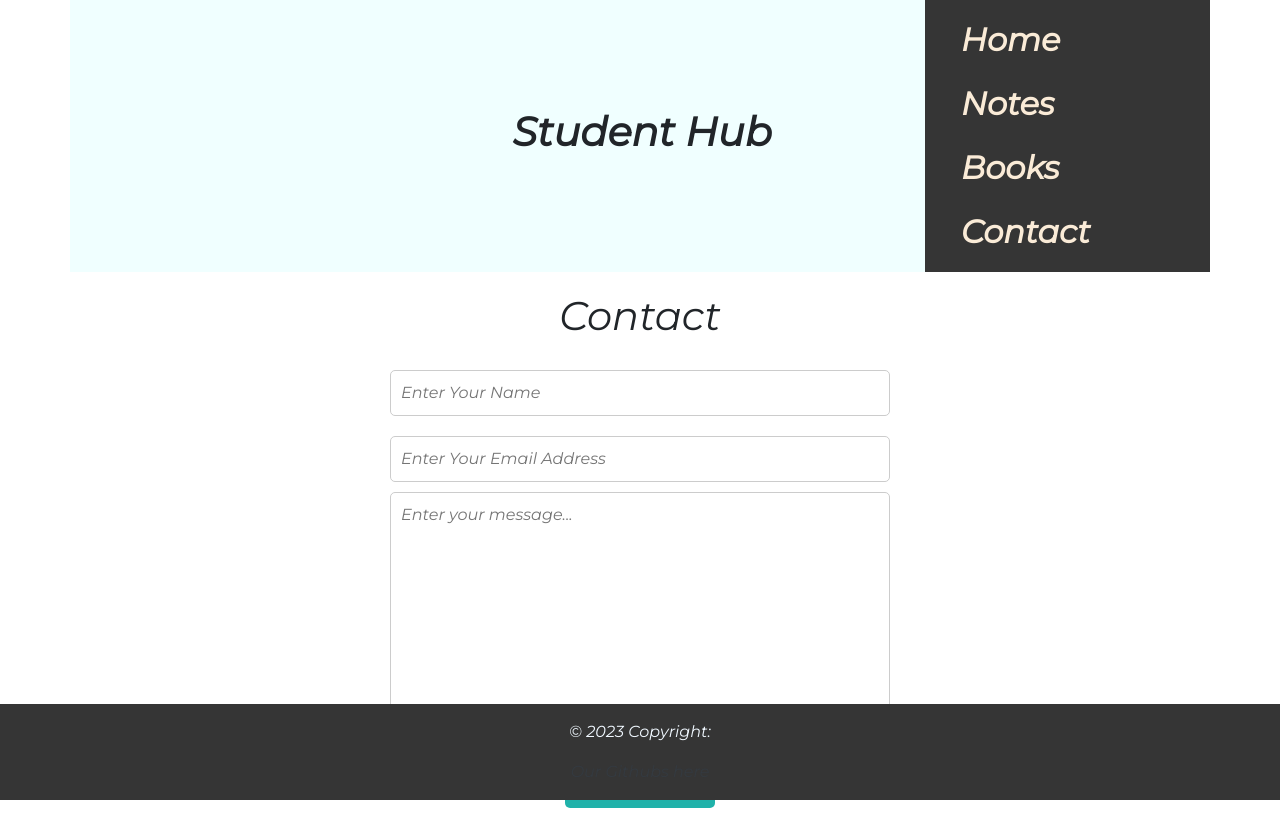
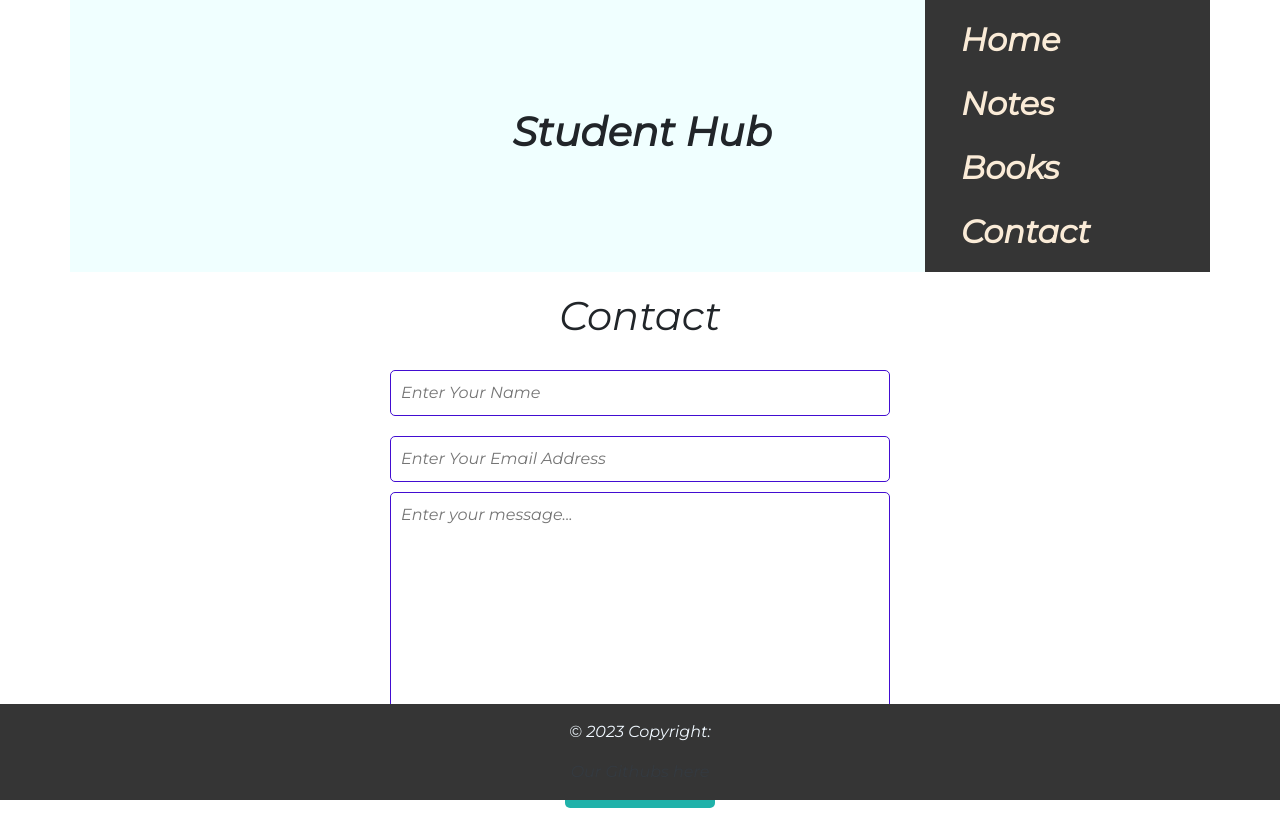
Before and after one commit to reinkaoss/React-Student-Hub-App, a React (Create React App) app: page /contact in a window 1280 px wide. Built offline with nearby package versions, Linux system fonts and the light colour scheme.

Commit message:
modified the css file of the contact page

```diff
--- a/src/components/Contact/style.css
+++ b/src/components/Contact/style.css
@@ -18,6 +18,7 @@ form {
     border-radius: 5px;
     width: 500px;
     font-size: 16px;
+    border-color: #420dd1;
   }
 
 .submitBtn {
@@ -33,7 +34,7 @@ form {
 }
 
 .submitBtn:hover {
-    background-color: #3e8e41;
+    background-color: #420dd1;
 }
 
 .success {
--- a/src/components/Hub/style.css
+++ b/src/components/Hub/style.css
@@ -27,6 +27,7 @@ body {
 .binLogo, .editLogo {
     width: 30px;
 }
+
 
 
 .notesContainer {
```
Also changed, not shown: 1 other file (tests, documents, lock files or other folders).
